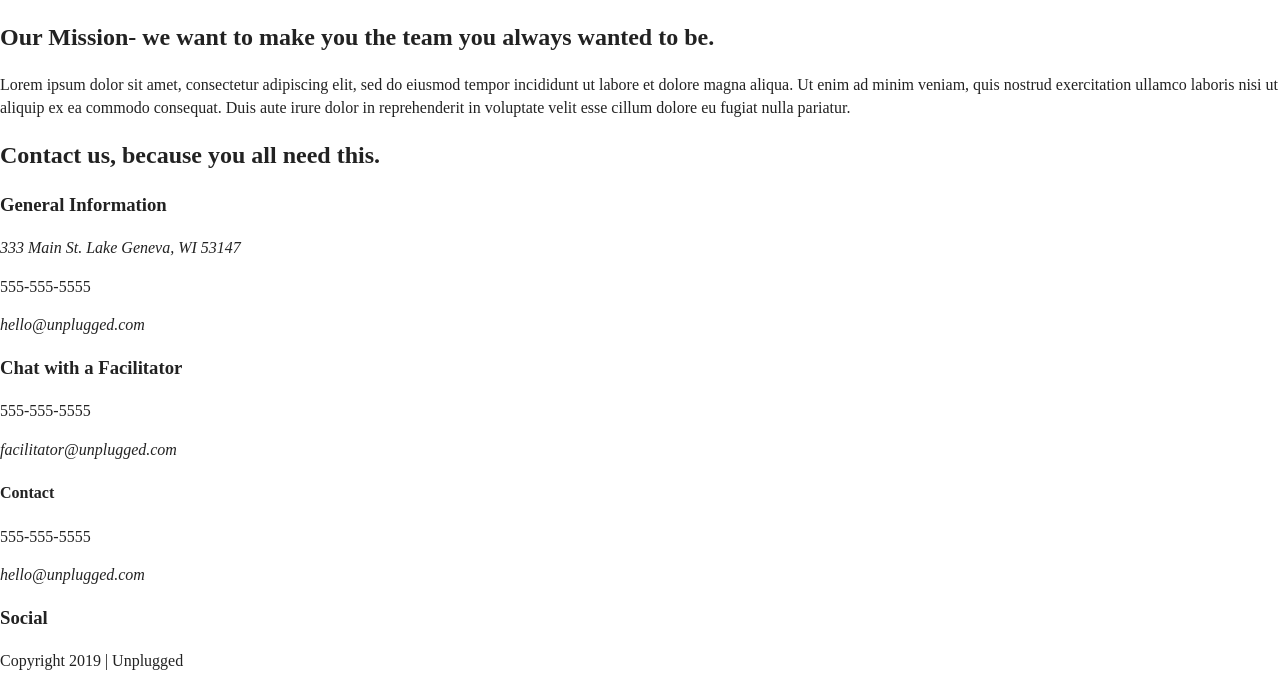
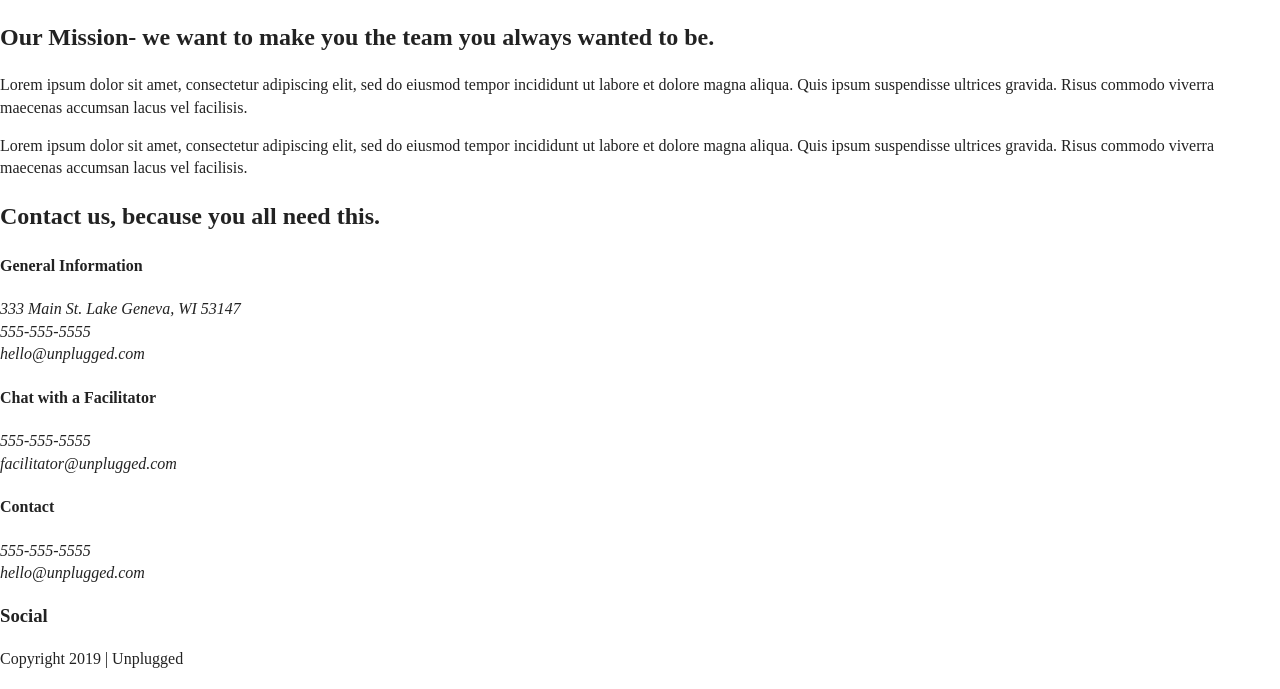
Before and after one commit to maggie-mcdonald/unplugged-retreat, a website: page about/index.html in a window 1280 px wide. Shown: the part 184-873 px from the top of the page. Drawn offline with Linux system fonts and the light colour scheme; files whose address does not match are found by name.

Commit message:
Updated about.html

```diff
--- a/about/index.html
+++ b/about/index.html
@@ -34,7 +34,7 @@
         <div class="header-divider">
           <nav>
               <ul>
-                <li><a href="faq/index.html" target="_blank">FAQ</a></li>
+                <li><a href="../faq/index.html" target="_blank">FAQ</a></li>
                 <li><a href="about.index.html" target="_blank">About</a></li>
               </ul>
           </nav>
@@ -45,9 +45,10 @@
   <main>
     <section class="mission">
       <div class="content-wrapper">
+        <h2>Our Mission- we want to make you the team you always wanted to be.</h2>
         <div class="mission-content">
-          <h2>Our Mission- we want to make you the team you always wanted to be.</h2>
-          <p> Lorem ipsum dolor sit amet, consectetur adipiscing elit, sed do eiusmod tempor incididunt ut labore et dolore magna aliqua. Ut enim ad minim veniam, quis nostrud exercitation ullamco laboris nisi ut aliquip ex ea commodo consequat. Duis aute irure dolor in reprehenderit in voluptate velit esse cillum dolore eu fugiat nulla pariatur.</p>
+          <p>Lorem ipsum dolor sit amet, consectetur adipiscing elit, sed do eiusmod tempor incididunt ut labore et dolore magna aliqua. Quis ipsum suspendisse ultrices gravida. Risus commodo viverra maecenas accumsan lacus vel facilisis.</p>
+          <p>Lorem ipsum dolor sit amet, consectetur adipiscing elit, sed do eiusmod tempor incididunt ut labore et dolore magna aliqua. Quis ipsum suspendisse ultrices gravida. Risus commodo viverra maecenas accumsan lacus vel facilisis.</p>
         </div>
       </div> <!--mission content wrapper ends-->
     </section>
@@ -61,17 +62,31 @@
     <section class="contact-section">
       <div class="content-wrapper">
         <h2>Contact us, because you all need this.</h2>
-          <h3>General Information</h3>
-          <address>333 Main St. Lake Geneva, WI 53147</address>
-          <p>555-555-5555</p>
-          <address>hello@unplugged.com</address>
-          <h3>Chat with a Facilitator</h3>
-          <p>555-555-5555</p>
-          <address>facilitator@unplugged.com</address>
+        <div class="contact-content">
+          <div>
+          <h4>General Information</h4>
+          <address>
+          <p>
+            333 Main St. Lake Geneva, WI 53147<br>
+            555-555-5555<br>
+            hello@unplugged.com
+            </p>
+          </address>
+          </div>
+          <div>
+          <h4>Chat with a Facilitator</h4>
+          <address>
+            <p>
+              555-555-5555<br>
+              facilitator@unplugged.com
+            </p>
+            </address>
+          </div> <!--contact-content div ends-->
+        </div>
       </div>
+    </section>
 
-    </section>
-  </main>
+  </main> <!--main wrapper-->
 
 
   <footer>
@@ -79,10 +94,13 @@
         <div class="footer-content">
             <div class="contact">
               <h4>Contact</h4>
-              <p>555-555-5555</p>
               <address>
-              hello@unplugged.com
+              <p>
+                555-555-5555<br>
+                hello@unplugged.com
+              </p>
               </address>
+            </div>
 
               <div class="social">
                 <h3>Social</h3>
```
